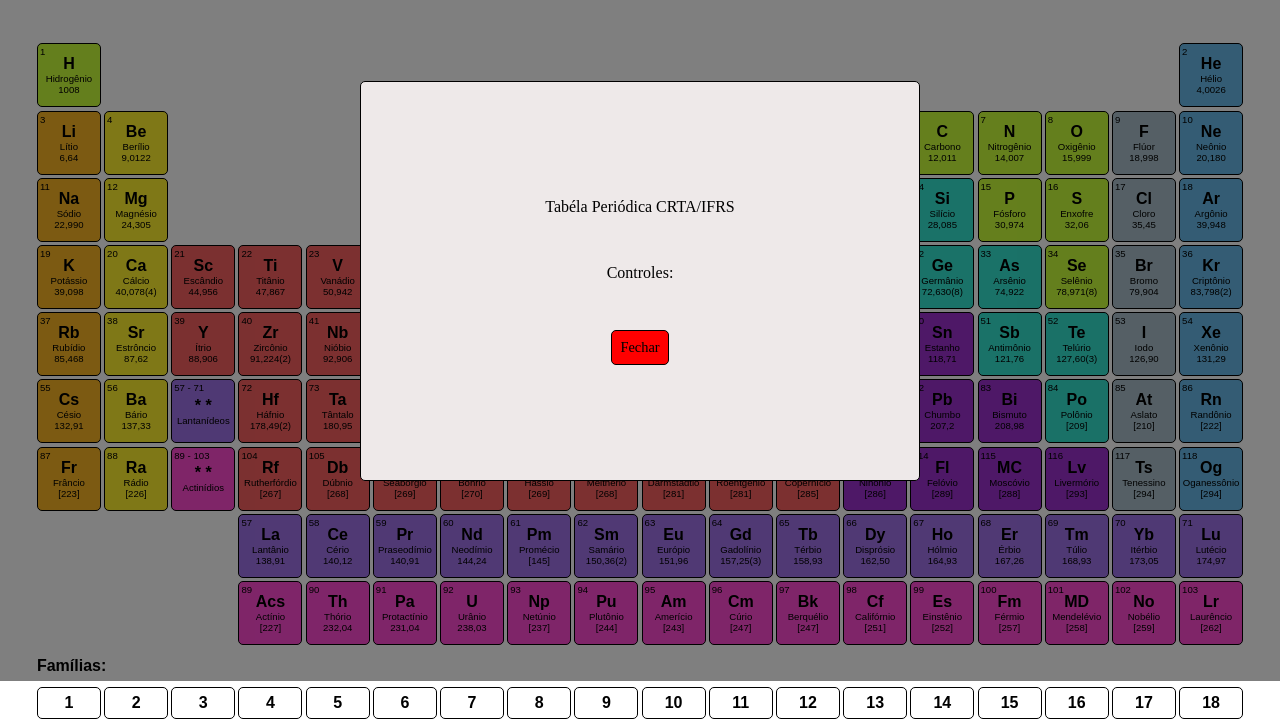
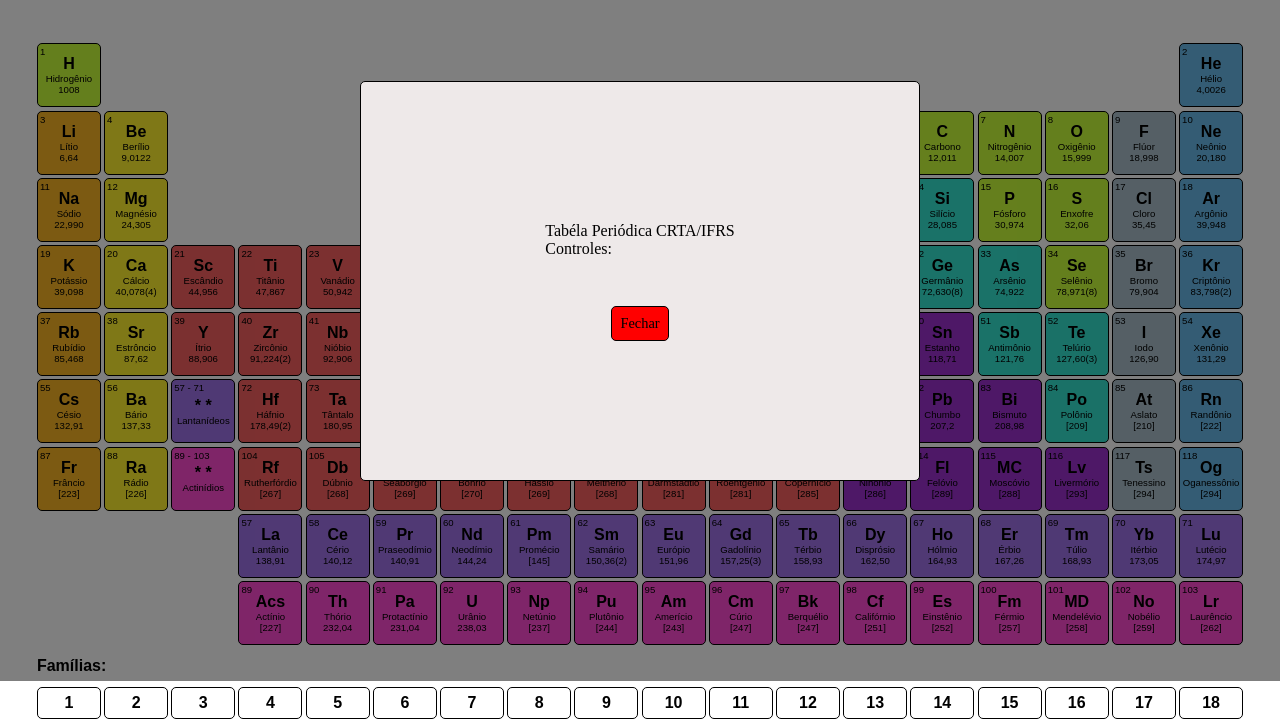
Before and after one commit to Gallazival/Tabela-CRTA, a plain HTML site: page index.html in a window 1280 px wide. Shown: the part 119-838 px from the top of the page. Drawn offline with Linux system fonts and the light colour scheme.

Commit message:
text container

```diff
--- a/index.html
+++ b/index.html
@@ -15,10 +15,12 @@
 
 <body>
   <div class="focus-wall">
-    <div class="pop-up" tabindex="0" autofocus>
-      <h2>Tabéla Periódica CRTA/IFRS</h2>
-      <p>Controles:</p>
-      <button onclick="document.querySelector('.focus-wall').style.display = 'none'">Fechar</button>
+    <div class="pop-up">
+      <div class="pop-up-text" tabindex="0" autofocus>
+        <h2>Tabéla Periódica CRTA/IFRS</h2>
+        <p>Controles:</p>
+      </div>
+      <button onclick="document.querySelector('.focus-wall').style.visibility = 'hidden'">Fechar</button>
     </div>
   </div>
 
```
